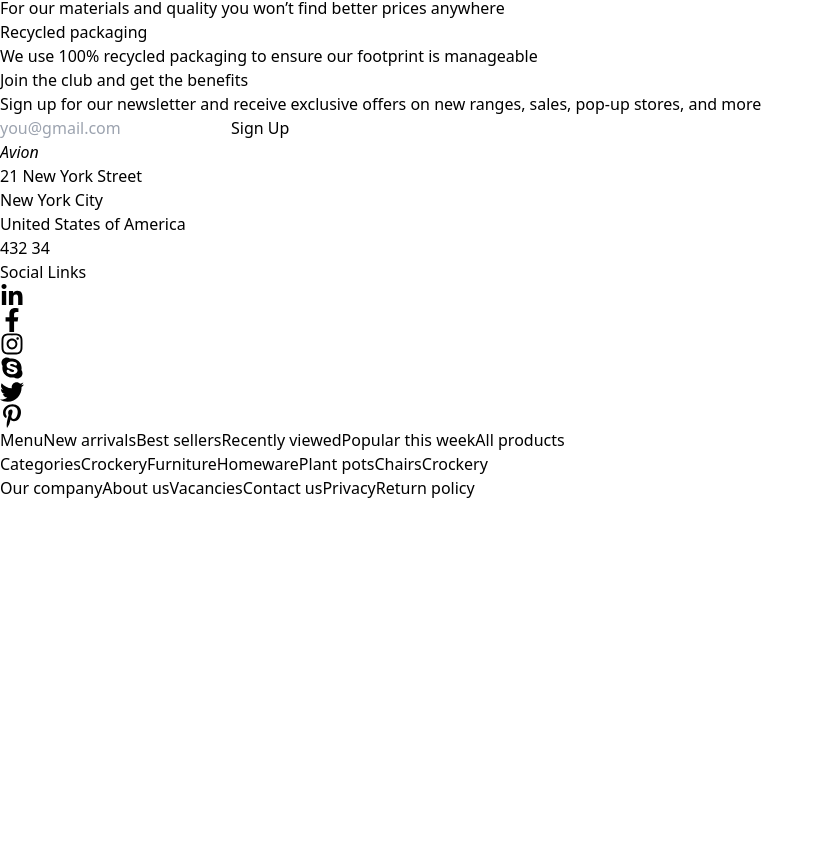
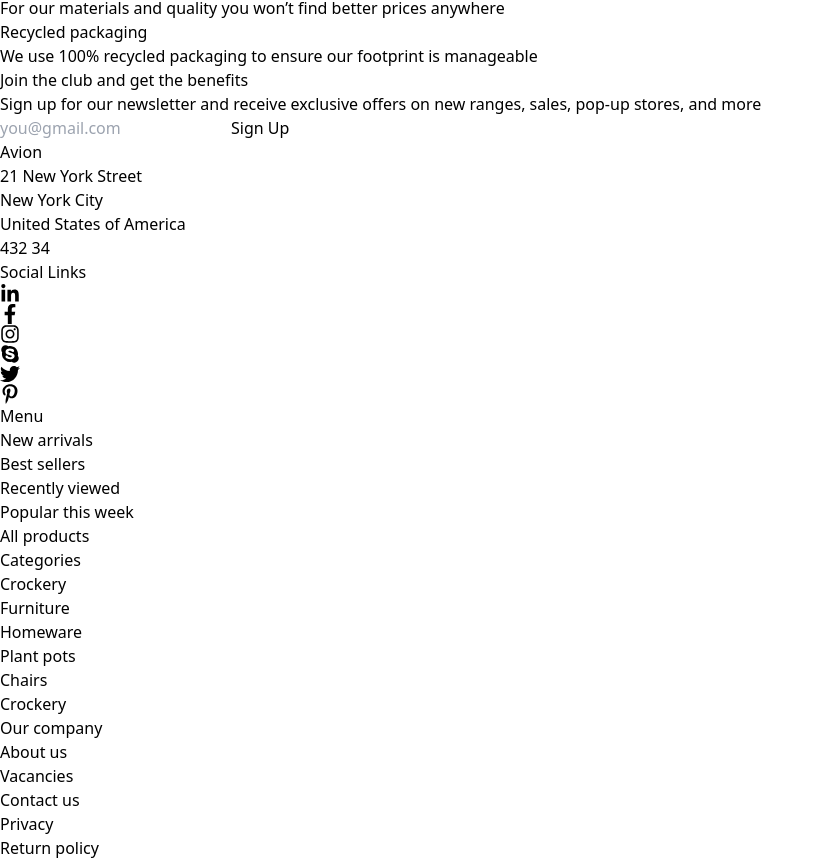
Before and after one commit to nadeemtahir/figma-hackathon, a Next.js app: page /product in a window 1280 px wide. Shown: the part 3453-4313 px from the top of the page, without its empty margins (0-824 px from the left). Before the commit the page ends 3953 px from the top, so only its background shows below. Built offline with nearby package versions, Linux system fonts and the light colour scheme.

Commit message:
Update footer2.tsx

```diff
--- a/src/app/components/footer2.tsx
+++ b/src/app/components/footer2.tsx
@@ -10,11 +10,12 @@ import {
 
 const Footer2 = () => {
   return (
-      <div className="flex flex-row gap-14 p-10 text-xl flex-wrap sm:flex-nowrap sm:gap-40 bg-[#2A254b] text-white px-28">
-        {/* Column 1: details */}
-        <div className="flex gap-4">
+    <div className="flex flex-col sm:flex-row gap-8 sm:gap-14 p-6 sm:p-10 text-sm sm:text-base lg:text-lg flex-wrap bg-[#2A254b] text-white px-6 sm:px-14 lg:px-28">
+      {/* Column 1: Address details */}
+      <div className="sm:flex-1">
+        <h1 className="text-lg font-bold mb-2">Avion</h1>
         <p>
-            <i>Avion</i> <br /> 21 New York Street <br />
+          21 New York Street <br />
           New York City <br />
           United States of America <br />
           432 34
@@ -22,8 +23,8 @@ import {
       </div>
 
       {/* Social Media Links */}
-        <div>
-          <h1 className="mb-4 text-lg font-bold">Social Links</h1>
+      <div className="sm:flex-1">
+        <h1 className="text-lg font-bold mb-2">Social Links</h1>
         <div className="flex space-x-6">
           <a
             href="https://www.linkedin.com"
@@ -31,7 +32,7 @@ import {
             rel="noopener noreferrer"
             className="hover:text-blue-500"
           >
-              <FaLinkedinIn size={24} />
+            <FaLinkedinIn size={20} />
           </a>
           <a
             href="https://www.facebook.com"
@@ -39,7 +40,7 @@ import {
             rel="noopener noreferrer"
             className="hover:text-blue-400"
           >
-              <FaFacebookF size={24} />
+            <FaFacebookF size={20} />
           </a>
           <a
             href="https://www.instagram.com"
@@ -47,7 +48,7 @@ import {
             rel="noopener noreferrer"
             className="hover:text-pink-500"
           >
-              <FaInstagram size={24} />
+            <FaInstagram size={20} />
           </a>
           <a
             href="https://www.skype.com"
@@ -55,7 +56,7 @@ import {
             rel="noopener noreferrer"
             className="hover:text-blue-300"
           >
-              <FaSkype size={24} />
+            <FaSkype size={20} />
           </a>
           <a
             href="https://www.twitter.com"
@@ -63,7 +64,7 @@ import {
             rel="noopener noreferrer"
             className="hover:text-blue-400"
           >
-              <FaTwitter size={24} />
+            <FaTwitter size={20} />
           </a>
           <a
             href="https://www.pinterest.com"
@@ -71,43 +72,43 @@ import {
             rel="noopener noreferrer"
             className="hover:text-red-500"
           >
-              <FaPinterestP size={24} />
+            <FaPinterestP size={20} />
           </a>
         </div>
       </div>
 
-        {/* Column 3: Menu & Categories */}
-        <div className="flex flex-col gap-8">
-          <button>Menu</button>
-          <button>New arrivals</button>
-          <button>Best sellers</button>
-          <button>Recently viewed</button>
-          <button>Popular this week</button>
-          <button>All products</button>
+      {/* Column 3: Menu */}
+      <div className="sm:flex-1">
+        <h1 className="text-lg font-bold mb-2">Menu</h1>
+        <p>New arrivals</p>
+        <p>Best sellers</p>
+        <p>Recently viewed</p>
+        <p>Popular this week</p>
+        <p>All products</p>
       </div>
 
       {/* Column 4: Categories */}
-        <div className="flex flex-col gap-8">
-          <button>Categories</button>
-          <button>Crockery</button>
-          <button>Furniture</button>
-          <button>Homeware</button>
-          <button>Plant pots</button>
-          <button>Chairs</button>
-          <button>Crockery</button>
+      <div className="sm:flex-1">
+        <h1 className="text-lg font-bold mb-2">Categories</h1>
+        <p>Crockery</p>
+        <p>Furniture</p>
+        <p>Homeware</p>
+        <p>Plant pots</p>
+        <p>Chairs</p>
+        <p>Crockery</p>
       </div>
 
       {/* Column 5: Our company */}
-        <div className="flex flex-col gap-8">
-          <button>Our company</button>
-          <button>About us</button>
-          <button>Vacancies</button>
-          <button>Contact us</button>
-          <button>Privacy</button>
-          <button>Return policy</button>
+      <div className="sm:flex-1">
+        <h1 className="text-lg font-bold mb-2">Our company</h1>
+        <p>About us</p>
+        <p>Vacancies</p>
+        <p>Contact us</p>
+        <p>Privacy</p>
+        <p>Return policy</p>
       </div>
     </div>
   );
 };
 
-  export default Footer2;
+export default Footer2;
```
Lines whose indentation alone changed are shown as unchanged.
